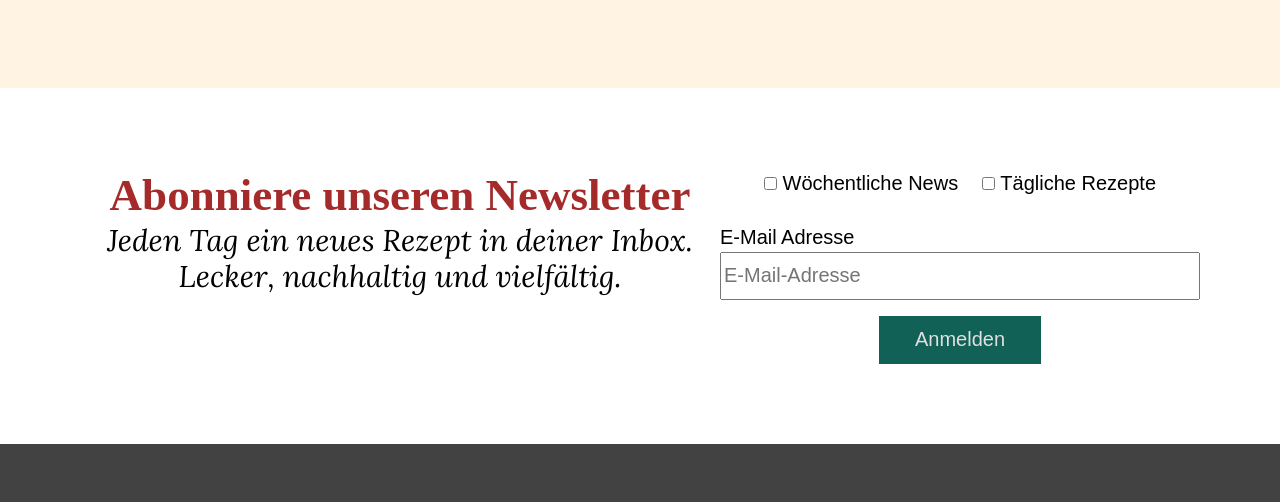
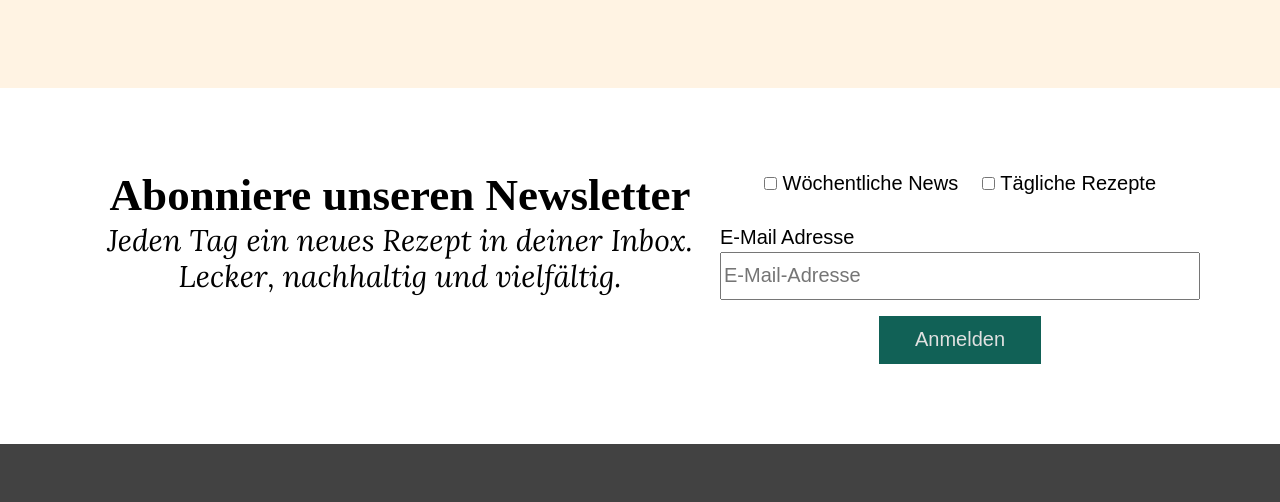
Before and after one commit to kim-52393/gruene-genusswelt, a plain HTML site: page index.html in a window 1280 px wide. Shown: the part 3007-3509 px from the top of the page. Drawn offline with Linux system fonts and the light colour scheme; a web font is replaced by a local one.

Commit message:
Newsletter h2 Farbe auskommentiert !

```diff
--- a/css/sections.css
+++ b/css/sections.css
@@ -138,7 +138,7 @@ textarea {
 }
 
 .newsletter h2 {
-    color: brown;
+    /* color: brown; */
 }
 
 .newsletter-form {
```
